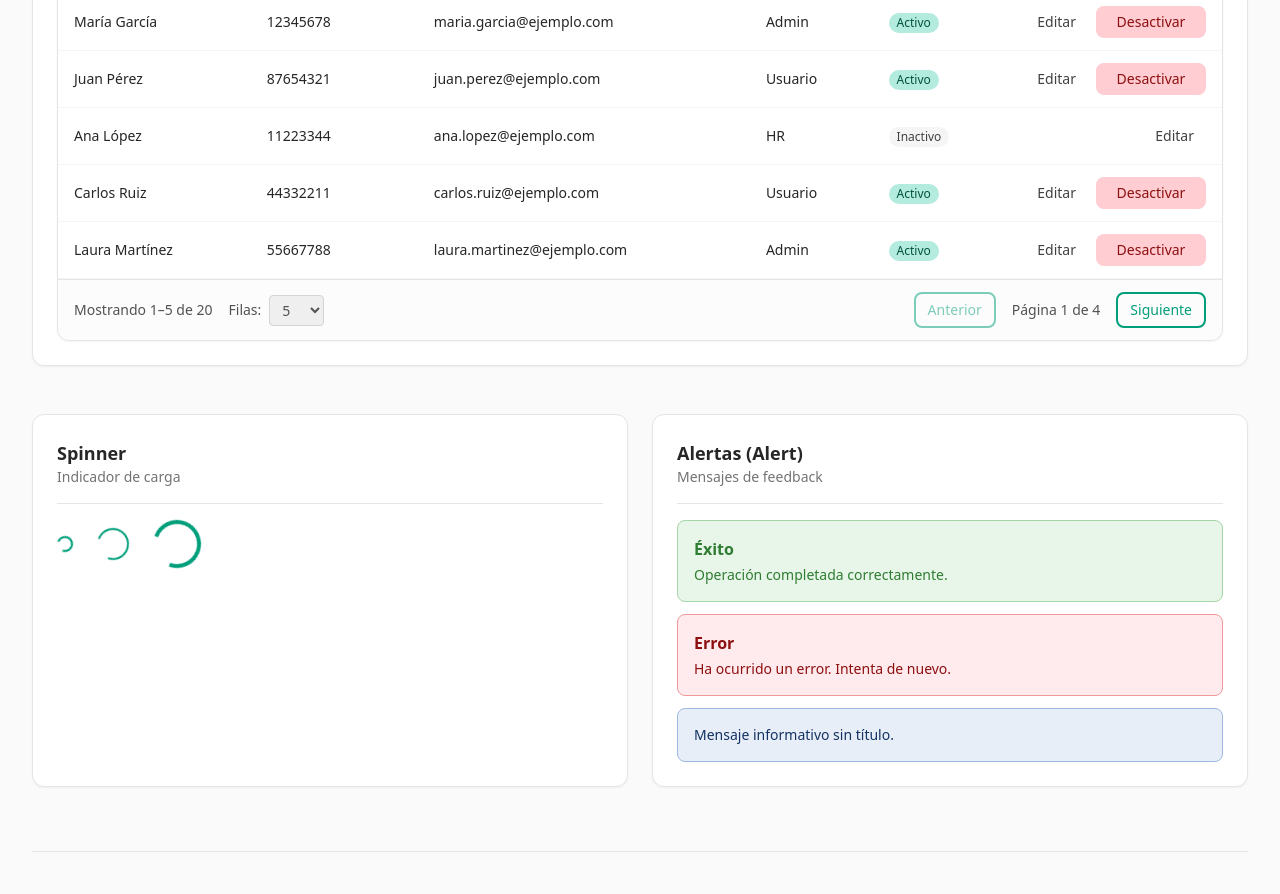
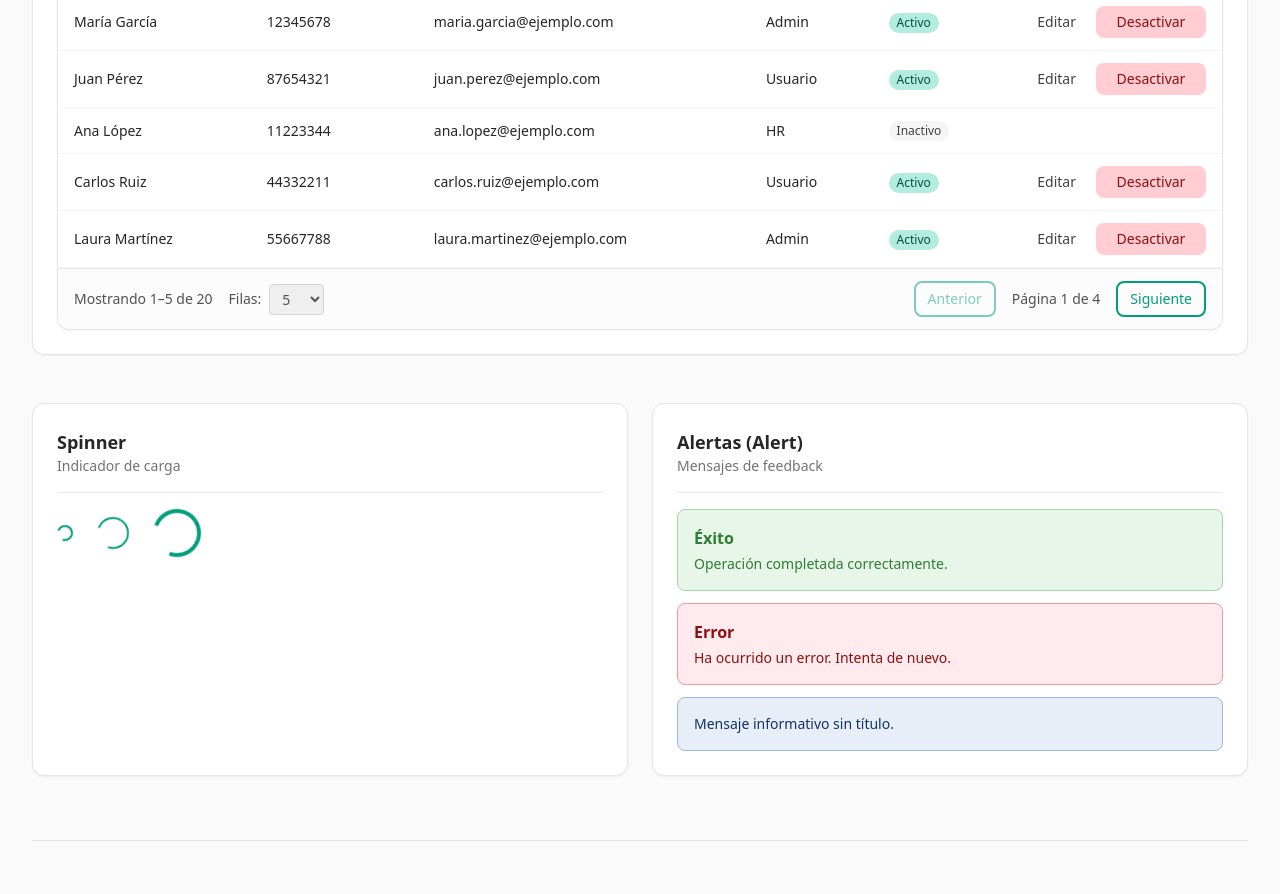
Before and after one commit to maestria-proyecto-eps/frontend-eps, a React (Vite) app: page /components in a window 1280 px wide. Shown: the part 3840-4734 px from the top of the page. Built offline with nearby package versions, Linux system fonts and the light colour scheme.

Commit message:
Implement row edit visibility logic in DataTable component
- Added a new `showRowEdit` function to determine if a row can be edited based on its status.
- Updated the rendering of the edit button to conditionally display based on the row's status value.

```diff
--- a/src/components/ui/DataTable/DataTable.jsx
+++ b/src/components/ui/DataTable/DataTable.jsx
@@ -226,6 +226,15 @@ export default function DataTable({
     [statusKey, deactivatedValue]
   );
 
+  /** Solo filas activas pueden editarse (si hay statusKey en formConfig). */
+  const showRowEdit = useCallback(
+    (row) => {
+      if (!statusKey) return true;
+      return row[statusKey] === activeValue;
+    },
+    [statusKey, activeValue]
+  );
+
   const hasFilters = columns.some((col) => col.filterable);
   const page = pagination?.page ?? 1;
   const pageSize = pagination?.pageSize ?? 10;
@@ -286,7 +295,7 @@ export default function DataTable({
   const defaultRowActions = hasCrud
     ? (row) => (
         <div className="flex justify-end items-center gap-2">
-          {onEdit && (
+          {onEdit && showRowEdit(row) && (
             <Button variant="ghost" size="sm" onClick={() => openEdit(row)}>
               Editar
             </Button>
```
